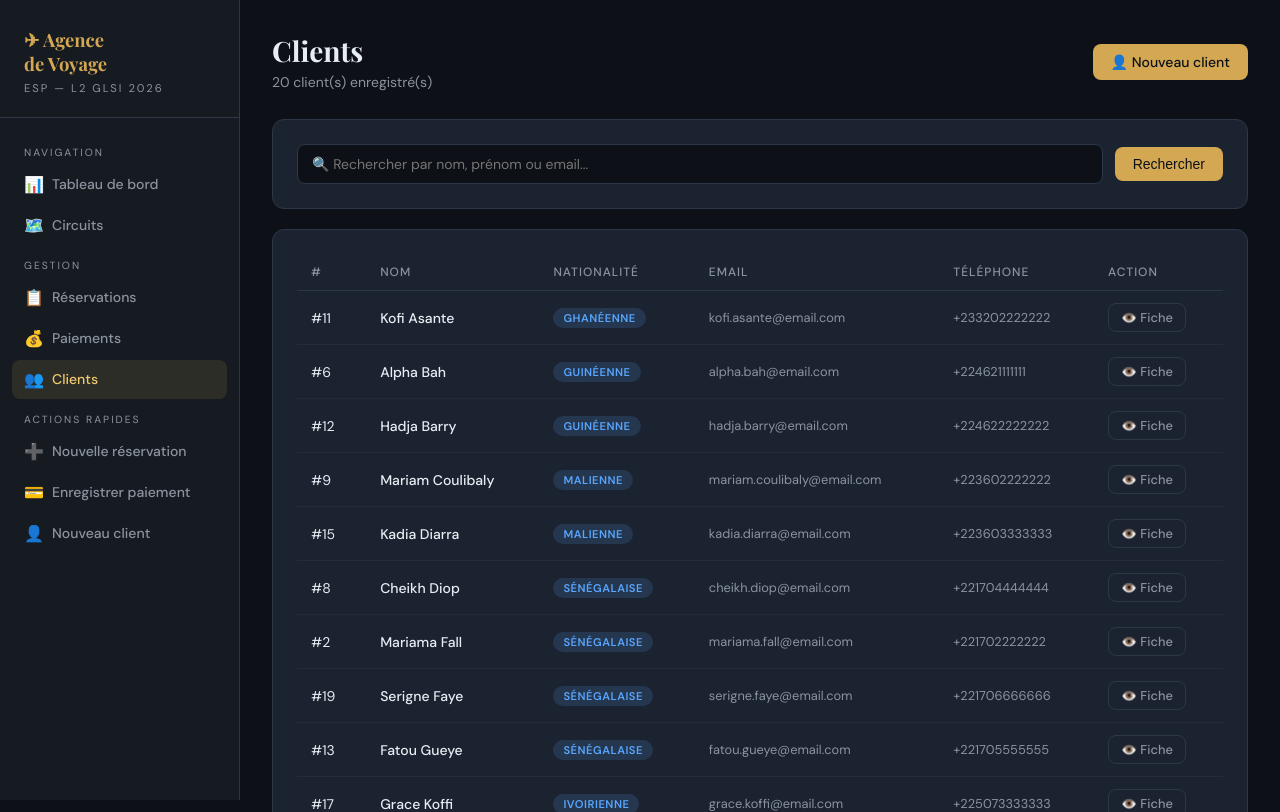
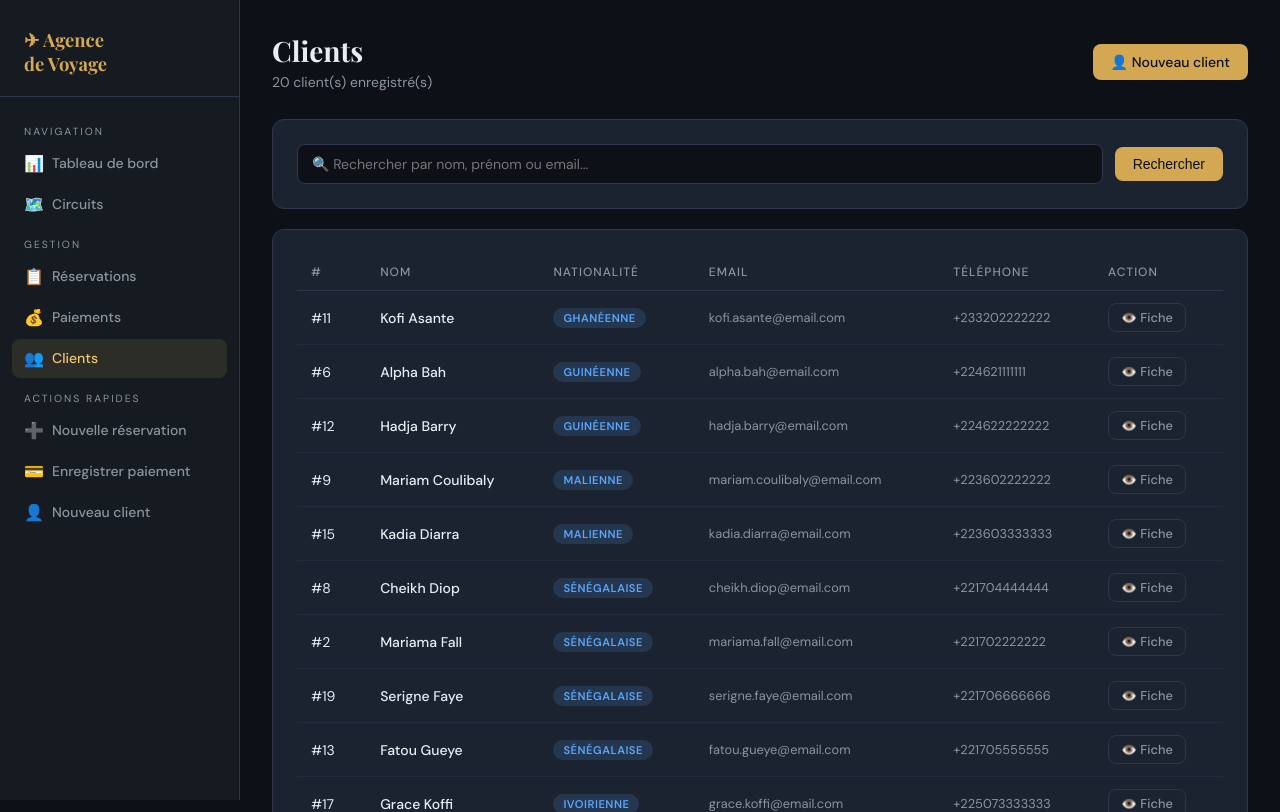
Before and after one commit to vieux06/agence-voyage, a Flask app: page /clients in a window 1280 px wide. Shown: the top 812 px of the page. Run offline with Flask 3, Linux system fonts and the light colour scheme; data comes from the database, SQL or seed files in the repository.

Commit message:
Suppression de la mention de la classe

```diff
--- a/templates/base.html
+++ b/templates/base.html
@@ -259,7 +259,7 @@
 <aside class="sidebar">
     <div class="sidebar-logo">
         <h1>✈ Agence<br>de Voyage</h1>
-        <span>ESP — L2 GLSI 2026</span>
+
     </div>
     <nav>
         <div class="nav-section">Navigation</div>
```
